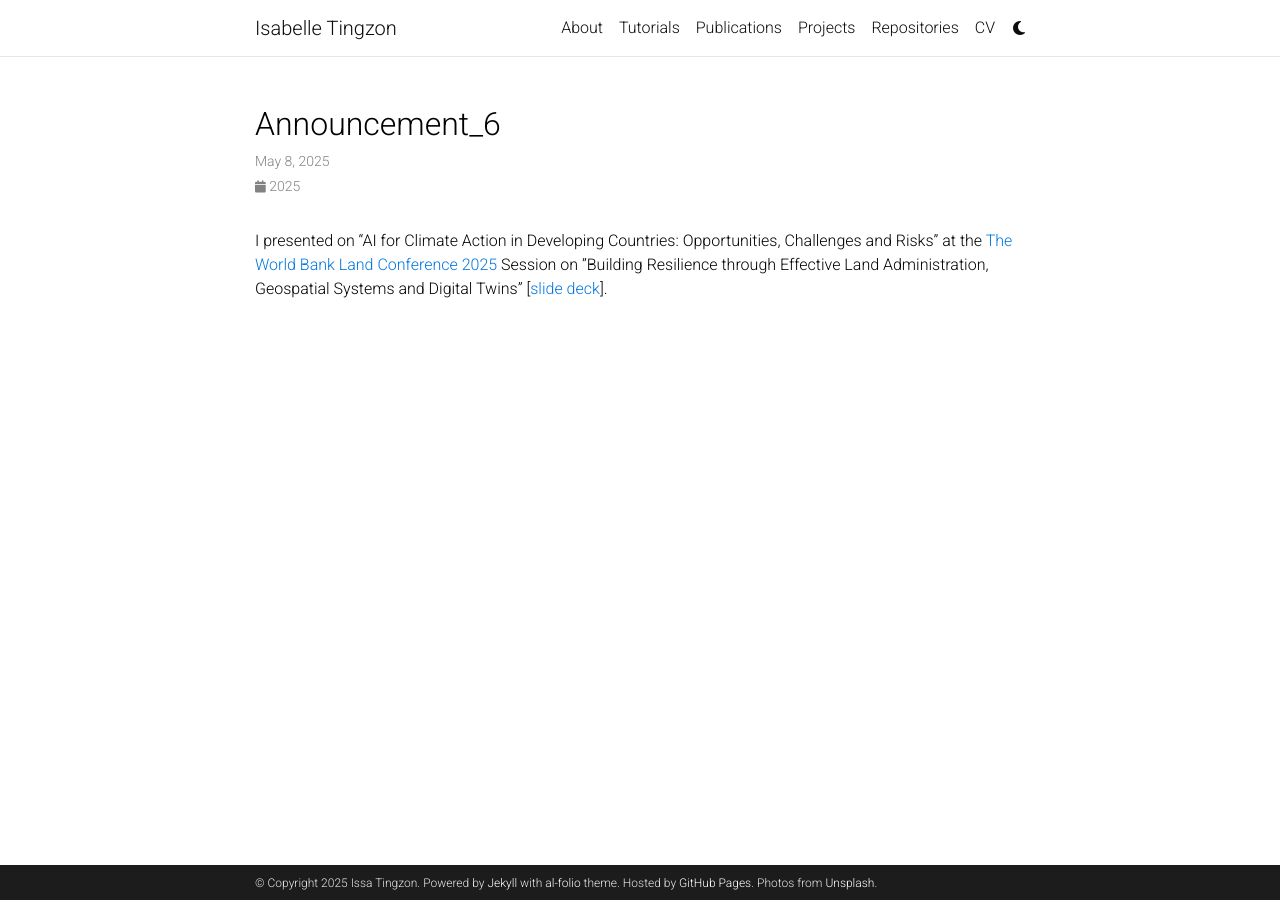
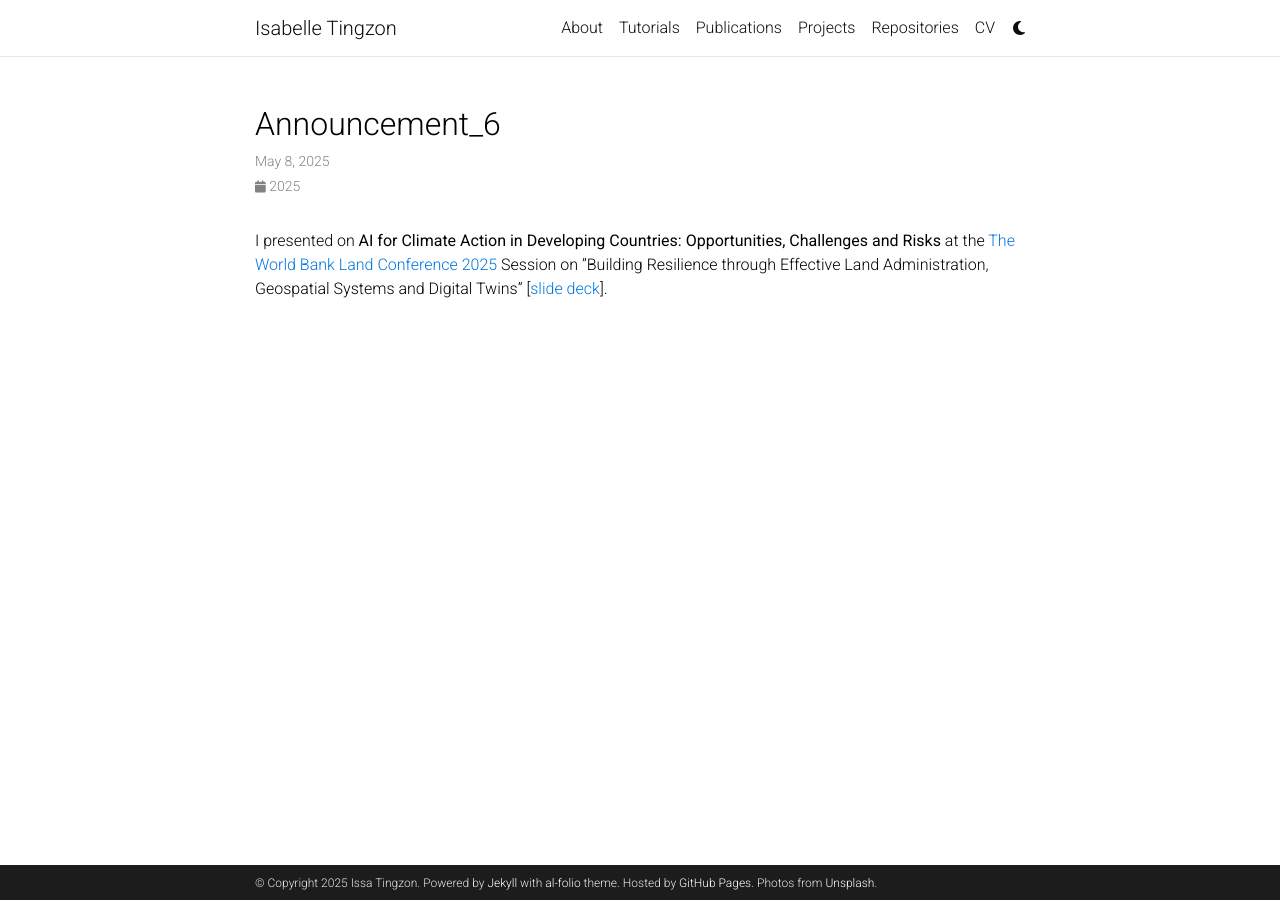
Before and after one commit to issa-tingzon/issa-tingzon.github.io, a Jekyll site: the page built from _news/announcement_6.md, in a window 1280 px wide. Built offline with Jekyll 4.4.1, drawn with Linux system fonts in a browser that asks for light colours; comment, search, counter and statistics services are not loaded; a style sheet for code colours, icons or effects is not loaded.

```diff
--- a/_news/announcement_6.md
+++ b/_news/announcement_6.md
@@ -5,4 +5,4 @@ inline: true
 related_posts: false
 ---
 
-I presented on "AI for Climate Action in Developing Countries: Opportunities, Challenges and Risks" at the <a href="https://www.worldbank.org/en/events/2024/08/28/land-conference-2025">The World Bank Land Conference 2025</a> Session on ”Building Resilience through Effective Land Administration, Geospatial Systems and Digital Twins” [<a href="https://docs.google.com/presentation/d/1TEw1JNc9VBw1kAGuDsVDSRPO-mWng7Bf/edit?usp=sharing&ouid=102364398627033917373&rtpof=true&sd=true">slide deck</a>].
+I presented on <b>AI for Climate Action in Developing Countries: Opportunities, Challenges and Risks</b> at the <a href="https://www.worldbank.org/en/events/2024/08/28/land-conference-2025">The World Bank Land Conference 2025</a> Session on ”Building Resilience through Effective Land Administration, Geospatial Systems and Digital Twins” [<a href="https://docs.google.com/presentation/d/1TEw1JNc9VBw1kAGuDsVDSRPO-mWng7Bf/edit?usp=sharing&ouid=102364398627033917373&rtpof=true&sd=true">slide deck</a>].
```
